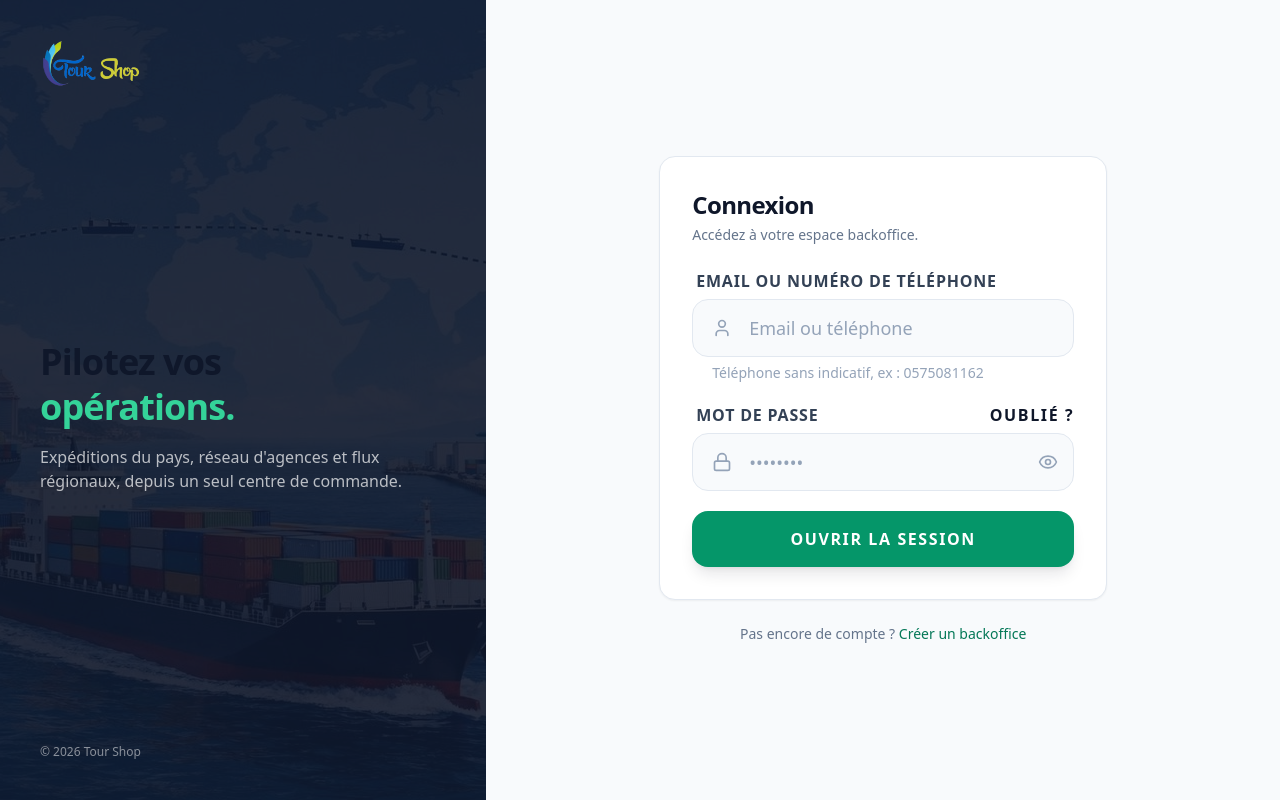
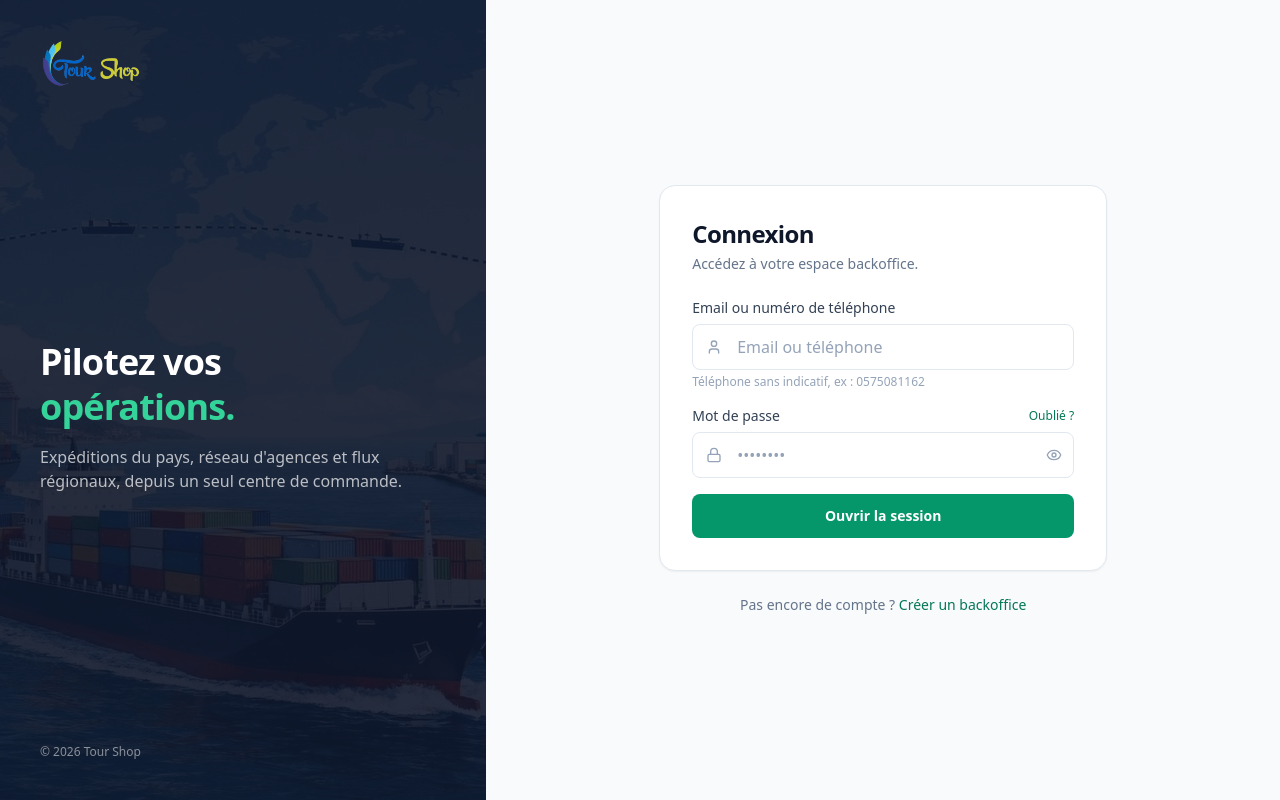
Before and after one commit to Tour-shop-Logistique/backoffice-app, a React (Vite) app: page / in a window 1280 px wide. Built offline with nearby package versions, Linux system fonts and the light colour scheme; no server answers.

Commit message:
Connexion et inscription : ajustements des formulaires

```diff
--- a/src/components/auth/LoginForm.jsx
+++ b/src/components/auth/LoginForm.jsx
@@ -5,28 +5,25 @@ import { login } from '../../redux/slices/authSlice';
 import { Loader2, Eye, EyeOff, User, Lock } from 'lucide-react';
 import { ROUTES } from '../../routes';
 
+const INPUT = 'w-full pl-11 pr-4 py-2.5 bg-white border border-slate-200 rounded-lg text-slate-900 placeholder-slate-400 focus:outline-none focus:ring-2 focus:ring-emerald-600/20 focus:border-emerald-600 transition-colors';
+const LABEL = 'block text-sm font-medium text-slate-700 mb-1.5';
+
 const LoginForm = ({ onSuccess, switchToRegister, switchToForgotPassword, onVerificationRequired }) => {
     const dispatch = useDispatch();
     const navigate = useNavigate();
     const { isLoading, error, isAuthenticated } = useSelector((state) => state.auth);
 
-    const [formData, setFormData] = useState({
-        identifier: '',
-        password: '',
-    });
+    const [formData, setFormData] = useState({ identifier: '', password: '' });
     const [showPassword, setShowPassword] = useState(false);
 
-    // Redirection automatique si authentifié
     useEffect(() => {
         if (isAuthenticated) {
-            if (onSuccess) onSuccess(); // Fermer la modale
+            if (onSuccess) onSuccess();
             navigate(ROUTES.DASHBOARD);
         }
     }, [isAuthenticated, navigate, onSuccess]);
 
-    const handleChange = (e) => {
-        setFormData({ ...formData, [e.target.name]: e.target.value });
-    };
+    const handleChange = (e) => setFormData({ ...formData, [e.target.name]: e.target.value });
 
     const handleSubmit = (e) => {
         e.preventDefault();
@@ -43,22 +40,19 @@ const LoginForm = ({ onSuccess, switchToRegister, switchToForgotPassword, onVeri
     };
 
     return (
-        <div className="space-y-6">
+        <div className="space-y-5">
             {error && (
-                <div className="p-4 text-sm font-bold text-red-600 bg-red-50 border border-red-100 rounded-lg flex items-center gap-2">
-                    <span className="w-1.5 h-1.5 rounded-full bg-red-600 shrink-0"></span>
+                <div className="p-3 text-sm text-red-600 bg-red-50 border border-red-100 rounded-lg">
                     {error.message || 'Identifiants invalides ou erreur serveur.'}
                 </div>
             )}
 
-            <form onSubmit={handleSubmit} className="space-y-5">
-                <div className="space-y-1.5">
-                    <label className="block text-base font-bold text-slate-700 uppercase tracking-wider ml-1">
-                        Email ou numéro de téléphone
-                    </label>
+            <form onSubmit={handleSubmit} className="space-y-4">
+                <div>
+                    <label className={LABEL}>Email ou numéro de téléphone</label>
                     <div className="relative">
-                        <span className="absolute left-5 top-1/2 -translate-y-1/2 text-slate-400">
-                            <User className="w-5 h-5" />
+                        <span className="absolute left-3.5 top-1/2 -translate-y-1/2 text-slate-400">
+                            <User className="w-4 h-4" />
                         </span>
                         <input
                             name="identifier"
@@ -66,52 +60,44 @@ const LoginForm = ({ onSuccess, switchToRegister, switchToForgotPassword, onVeri
                             required
                             value={formData.identifier}
                             onChange={handleChange}
-                            className="w-full pl-14 pr-6 py-3.5 bg-slate-50 border border-slate-200 rounded-xl focus:ring-4 focus:ring-slate-900/5 focus:border-slate-900 outline-none transition-all placeholder:text-slate-400 text-lg font-medium text-slate-700"
+                            className={INPUT}
                             placeholder="Email ou téléphone"
                         />
                     </div>
-                    <p className="text-sm font-medium text-slate-400 ml-5">
-                        Téléphone sans indicatif, ex : 0575081162
-                    </p>
+                    <p className="mt-1 text-xs text-slate-400">Téléphone sans indicatif, ex : 0575081162</p>
                 </div>
 
-                <div className="space-y-1.5">
-                    <div className="flex items-center justify-between ml-1">
-                        <label className="block text-base font-bold text-slate-700 uppercase tracking-wider">
-                            Mot de passe
-                        </label>
+                <div>
+                    <div className="flex items-center justify-between mb-1.5">
+                        <label className="text-sm font-medium text-slate-700">Mot de passe</label>
                         <button
-                            id="login-forgot-password-btn"
                             type="button"
                             onClick={switchToForgotPassword}
-                            className="text-base font-bold text-slate-900 transition-colors uppercase tracking-widest"
+                            className="text-xs font-medium text-emerald-700 hover:text-emerald-800"
                         >
                             Oublié ?
                         </button>
                     </div>
                     <div className="relative">
-                        <span className="absolute left-5 top-1/2 -translate-y-1/2 text-slate-400">
-                            <Lock className="w-5 h-5" />
+                        <span className="absolute left-3.5 top-1/2 -translate-y-1/2 text-slate-400">
+                            <Lock className="w-4 h-4" />
                         </span>
                         <input
                             name="password"
-                            type={showPassword ? "text" : "password"}
+                            type={showPassword ? 'text' : 'password'}
                             required
                             value={formData.password}
                             onChange={handleChange}
-                            className="w-full pl-14 pr-12 py-3.5 bg-slate-50 border border-slate-200 rounded-xl focus:ring-4 focus:ring-slate-900/5 focus:border-slate-900 outline-none transition-all placeholder:text-slate-400 text-lg font-medium text-slate-700"
+                            className={`${INPUT} pr-11`}
                             placeholder="••••••••"
                         />
                         <button
                             type="button"
                             onClick={() => setShowPassword(!showPassword)}
-                            className="absolute right-4 top-1/2 -translate-y-1/2 text-slate-400 hover:text-slate-600 transition-colors"
+                            aria-label={showPassword ? 'Masquer' : 'Afficher'}
+                            className="absolute right-3 top-1/2 -translate-y-1/2 text-slate-400 hover:text-slate-600"
                         >
-                            {showPassword ? (
-                                <EyeOff className="w-5 h-5" />
-                            ) : (
-                                <Eye className="w-5 h-5" />
-                            )}
+                            {showPassword ? <EyeOff className="w-4 h-4" /> : <Eye className="w-4 h-4" />}
                         </button>
                     </div>
                 </div>
@@ -119,18 +105,12 @@ const LoginForm = ({ onSuccess, switchToRegister, switchToForgotPassword, onVeri
                 <button
                     type="submit"
                     disabled={isLoading}
-                    className="w-full flex items-center justify-center gap-2 py-4 px-4 bg-slate-900 hover:bg-slate-800 text-white text-base font-bold rounded-xl transition-all shadow-lg shadow-slate-900/10 active:scale-[0.98] disabled:opacity-50 disabled:cursor-not-allowed uppercase tracking-widest"
+                    className="w-full py-3 bg-emerald-600 hover:bg-emerald-700 text-white text-sm font-semibold rounded-lg transition-colors disabled:opacity-60 disabled:cursor-not-allowed flex items-center justify-center gap-2"
                 >
-                    {isLoading ? (
-                        <>
-                            <Loader2 className="w-5 h-5 animate-spin" />
-                            <span>Authentification...</span>
-                        </>
-                    ) : (
-                        'Ouvrir la session'
-                    )}
+                    {isLoading ? <><Loader2 className="w-4 h-4 animate-spin" /><span>Connexion…</span></> : 'Ouvrir la session'}
                 </button>
             </form>
+
         </div>
     );
 };
--- a/src/pages/Inscription.jsx
+++ b/src/pages/Inscription.jsx
@@ -116,7 +116,7 @@ const Inscription = () => {
 
     const aside = (
         <>
-            <h1 className="text-3xl font-bold leading-tight mb-3">Ouvrez le backoffice de votre pays</h1>
+            <h1 className="text-3xl font-bold leading-tight mb-3 text-white">Ouvrez le backoffice de votre pays</h1>
             <p className="text-white/70 mb-10 max-w-sm">
                 Deux étapes, quelques minutes. Logo, tarifs et zones se configurent ensuite depuis les paramètres.
             </p>
--- a/src/pages/WelcomePage.jsx
+++ b/src/pages/WelcomePage.jsx
@@ -36,7 +36,7 @@ const WelcomePage = () => {
 
   const aside = (
     <>
-      <h1 className="text-4xl font-bold leading-tight">
+      <h1 className="text-4xl font-bold leading-tight text-white">
         Pilotez vos<br />
         <span className="text-emerald-400">opérations.</span>
       </h1>
```
